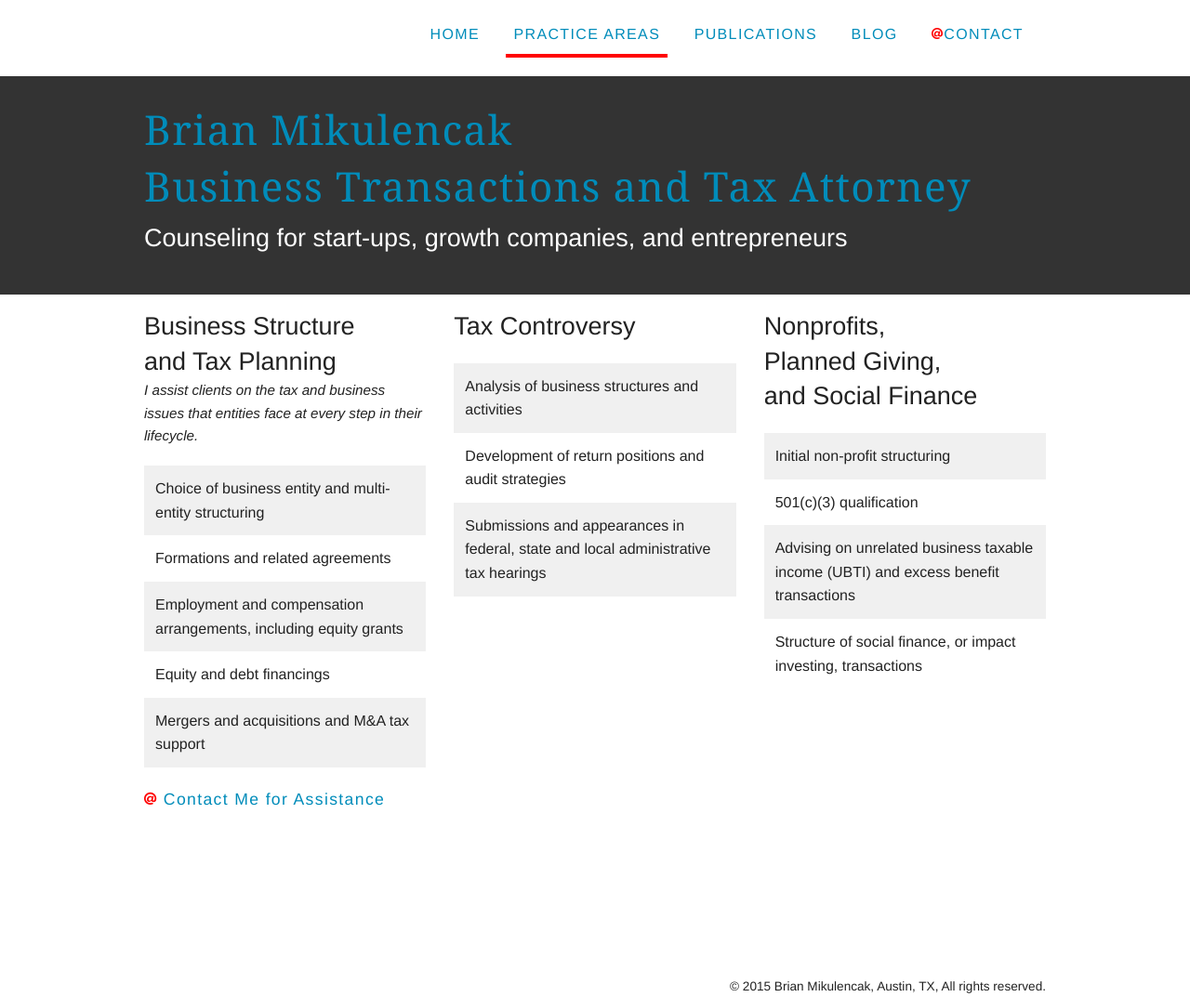
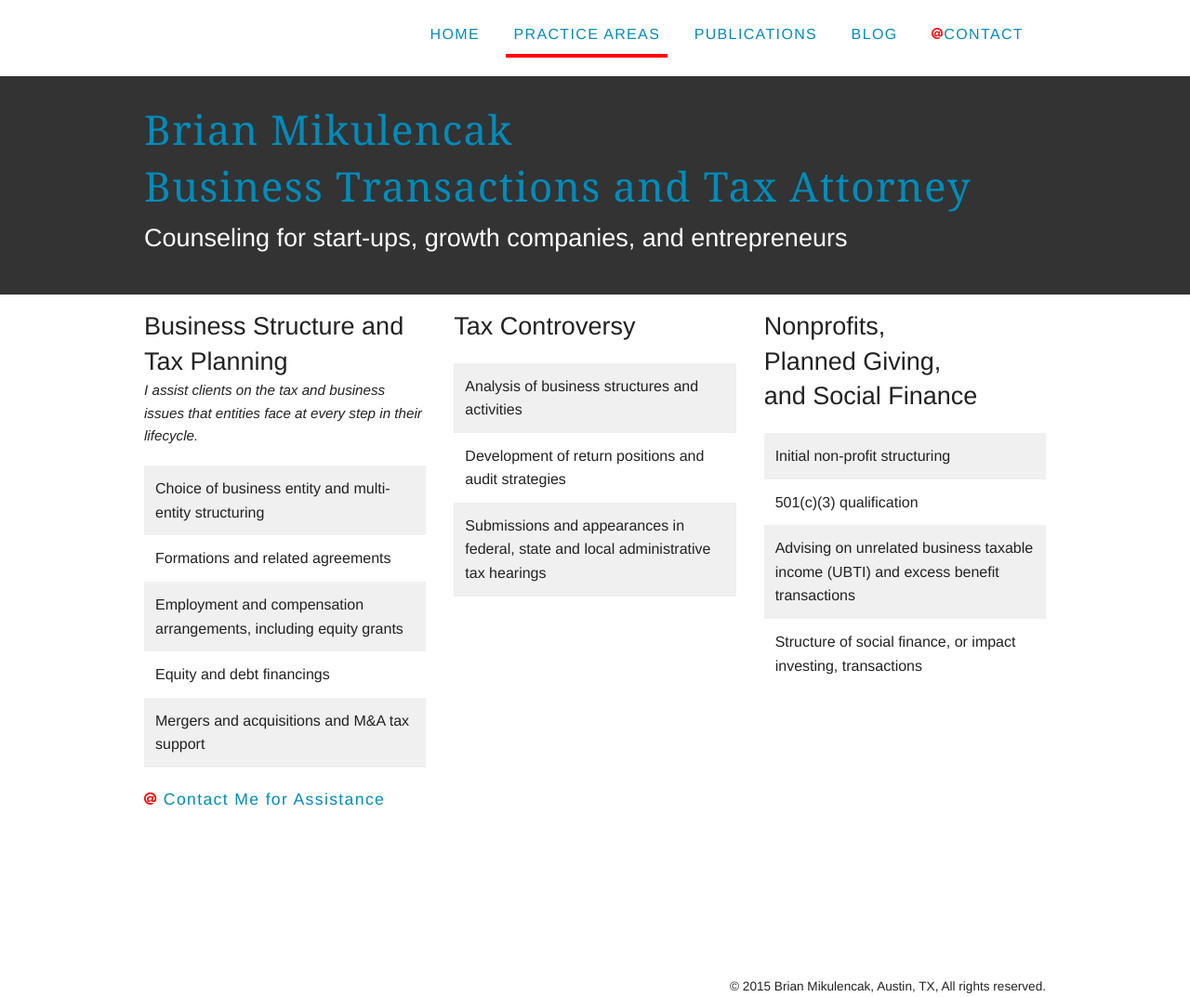
Before and after one commit to brianmik/bmaustinlaw, a Jekyll site: the page built from practice-areas.html, in a window 1280 px wide. Shown: the whole page at 93% size. Built offline with Jekyll 4.4.1, drawn with Linux system fonts in a browser that asks for light colours; Markdown is read by kramdown in place of the engine named in the settings; comment, search, counter and statistics services are not loaded.

Commit message:
styling for small screens

```diff
--- a/practice-areas.html
+++ b/practice-areas.html
@@ -8,7 +8,7 @@ title: Brian Mikulencak Business Transactions and Tax Attorney - Practice Areas
     <div class="large-4 columns">
         <section>
           <header class="space-none">
-          <h1 class="practice space-none"> Business Structure <br>and Tax Planning</h1>
+          <h1 class="practice space-none"> Business Structure and Tax Planning</h1>
           </header>
             <p class="practice__area__description"><em>I assist clients on the tax and business issues that entities face at every step in their lifecycle.</em></p>
             <ul class="practice__area__items">
```
